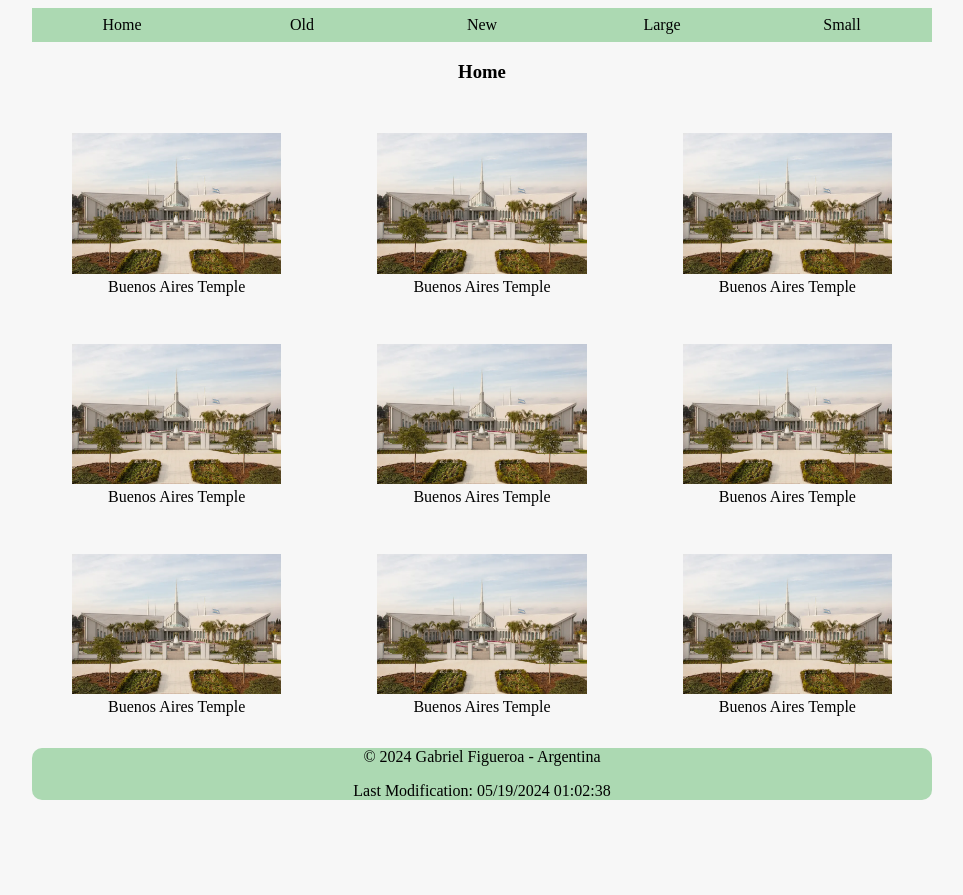
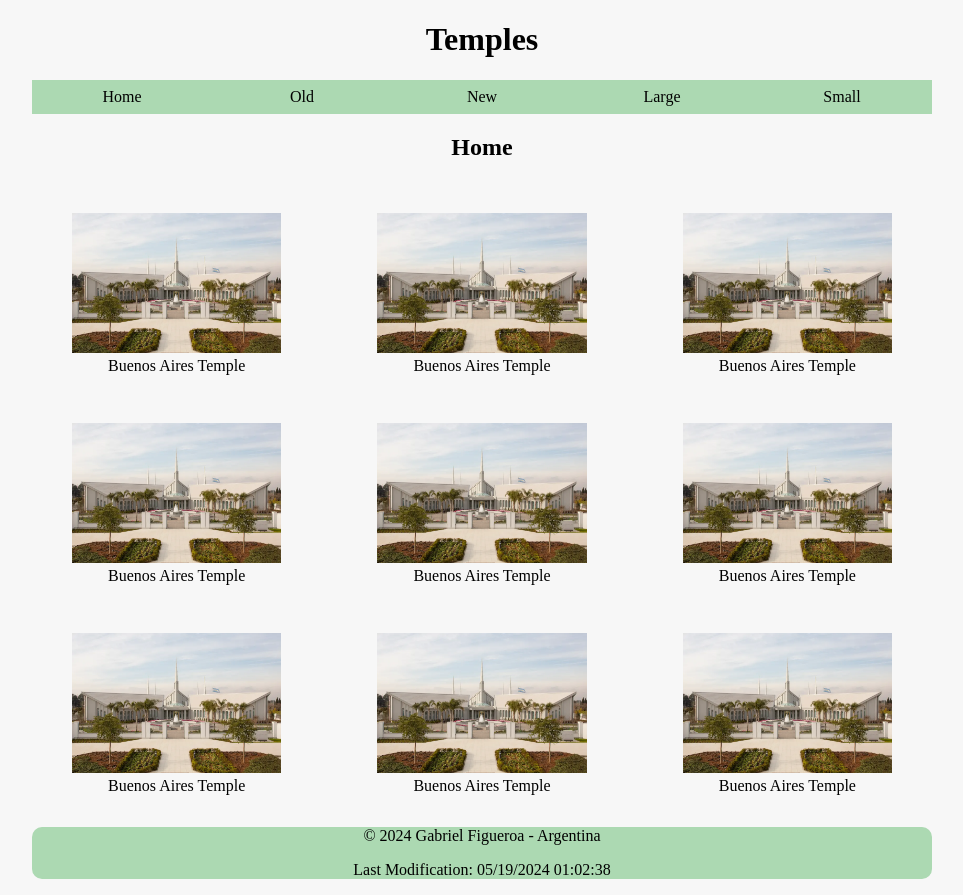
Before and after one commit to GFigs/wdd131, a plain HTML site: page temples.html in a window 1280 px wide. Shown: the whole page, without its empty margins (158-1121 px from the left). Before the commit the page ends 816 px from the top, so only its background shows below. Drawn offline with Linux system fonts and the light colour scheme.

Commit message:
corrections after audit

```diff
--- a/styles/temples-large.css
+++ b/styles/temples-large.css
@@ -16,7 +16,7 @@
         grid-template-columns: 1fr 1fr 1fr;
     }
 
-    main h3 {
+    main h2 {
         grid-column: 1 / 4;
     }
 }
--- a/temples.html
+++ b/temples.html
@@ -20,6 +20,7 @@
 
 <body>
     <header>
+        <h1>Temples</h1>
         <button id="menu"></button>
         <nav id="navigation">
             <a href="#">Home</a>
@@ -30,7 +31,7 @@
         </nav>
     </header>
     <main>
-        <h3>Home</h3>
+        <h2>Home</h2>
         <figure>
             <img src="images/buenos-aires-temple.webp" alt="Buenos Aires Temple">
             <figcaption>Buenos Aires Temple</figcaption>
```
